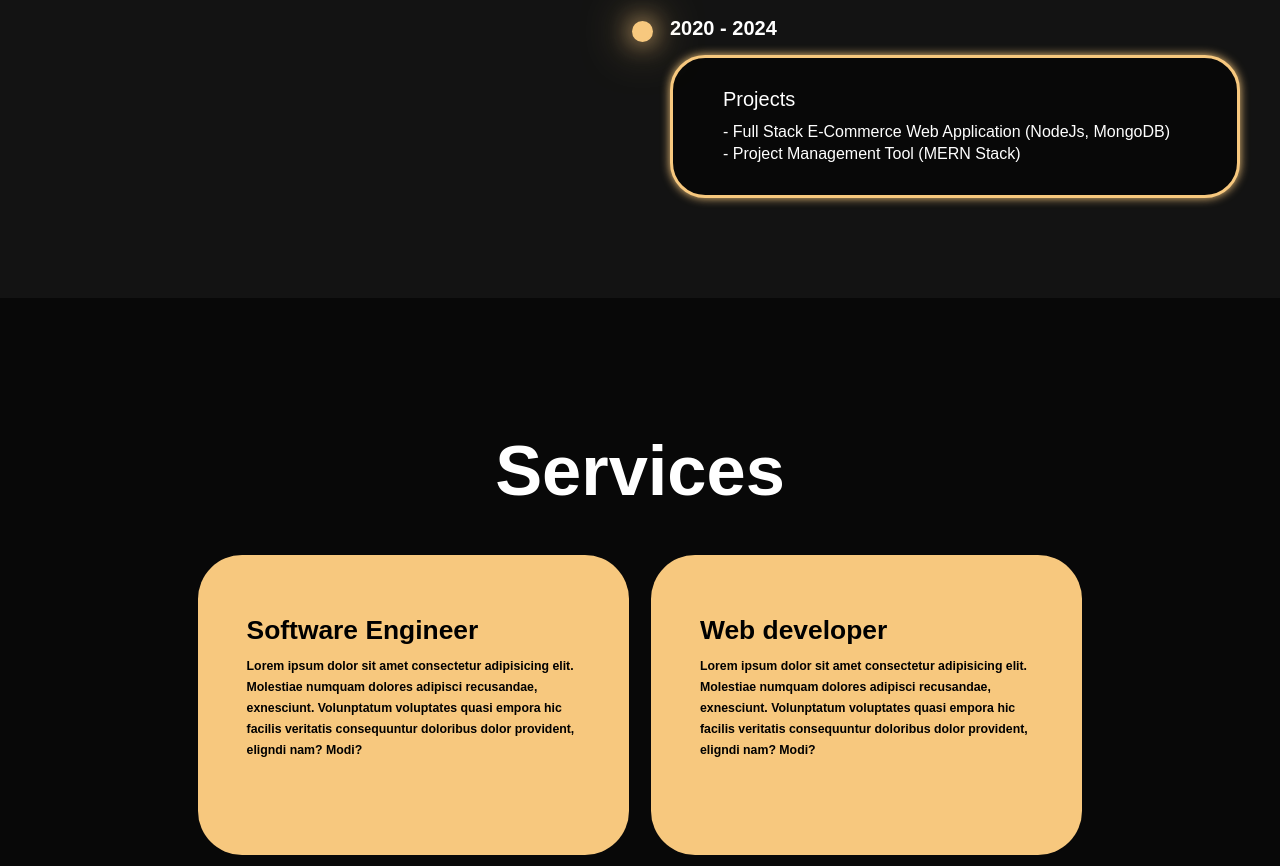
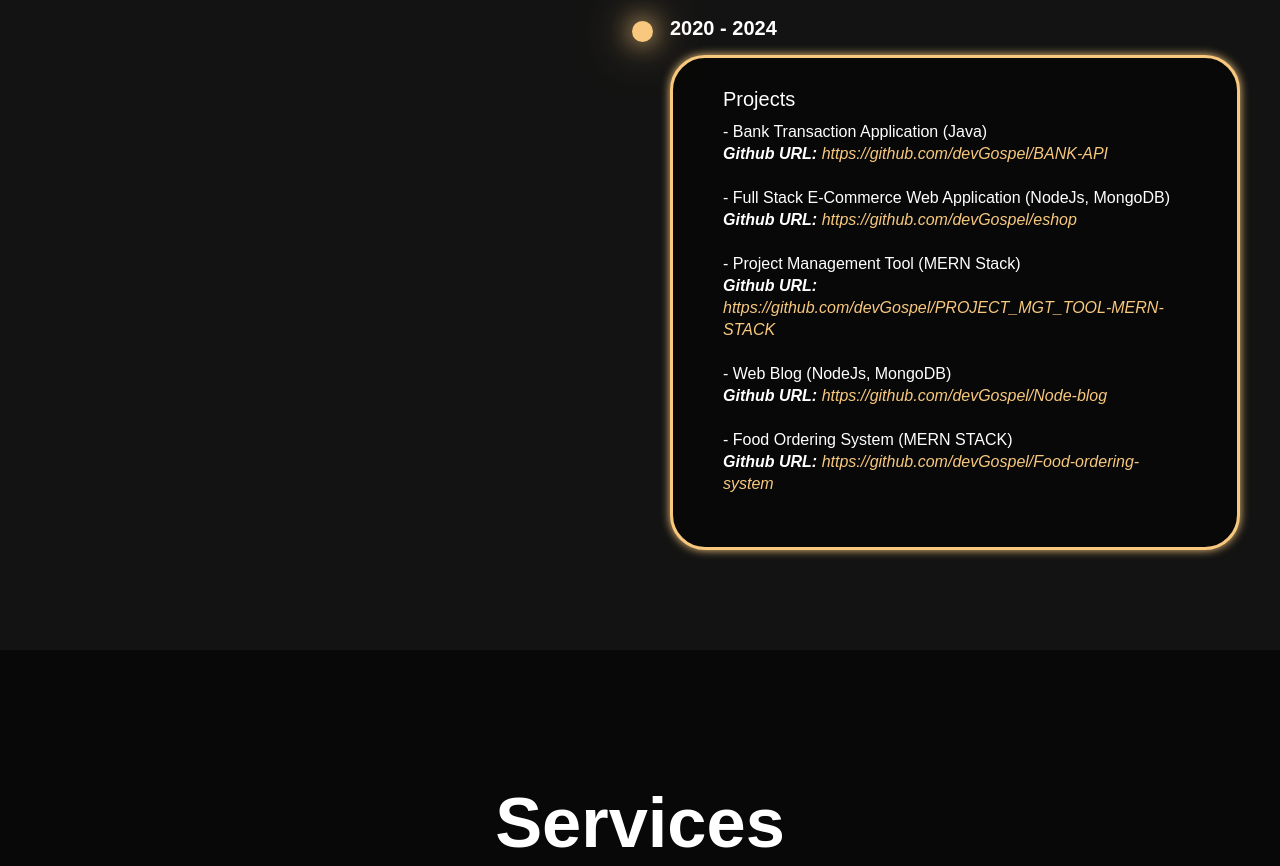
Before and after one commit to devGospel/Portfolio, a plain HTML site: page index.html in a window 1280 px wide. Shown: the part 1760-2626 px from the top of the page. Drawn offline with nearby package versions, Linux system fonts and the light colour scheme.

Commit message:
Education & Services update

```diff
--- a/index.html
+++ b/index.html
@@ -113,9 +113,20 @@
                     <div class="timeline-content">
                         <h3>Projects</h3>
                         <p>
+                            - Bank Transaction Application (Java)   <br>
+                            <i> <b>Github URL: </b> <a href="https://github.com/devGospel/BANK-API" class="git-url">https://github.com/devGospel/BANK-API</a> </i> <br> <br>
+
                            - Full Stack E-Commerce Web Application (NodeJs, MongoDB)   <br>
+                             <i> <b>Github URL: </b> <a href="https://github.com/devGospel/eshop" class="git-url">https://github.com/devGospel/eshop</a> </i> <br> <br>
+
                            - Project Management Tool (MERN Stack) <br>
+                             <i> <b>Github URL: </b> <a href="https://github.com/devGospel/PROJECT_MGT_TOOL-MERN-STACK" class="git-url">https://github.com/devGospel/PROJECT_MGT_TOOL-MERN-STACK</a> </i> <br> <br>
 
+                            - Web Blog (NodeJs, MongoDB)<br>
+                            <i> <b>Github URL: </b> <a href="https://github.com/devGospel/Node-blog" class="git-url">https://github.com/devGospel/Node-blog</a> </i> <br> <br>
+
+                            - Food Ordering System (MERN STACK)<br>
+                            <i> <b>Github URL: </b> <a href="https://github.com/devGospel/Food-ordering-system" class="git-url">https://github.com/devGospel/Food-ordering-system</a> </i> <br> <br>
 
                         </p>
                     </div>
@@ -134,10 +145,13 @@
                 <div class="service-info">
                     <h4>Software Engineer</h4>
                     <p>
-                        Lorem ipsum dolor sit amet consectetur adipisicing elit.
-                            Molestiae numquam dolores adipisci recusandae, exnesciunt.
-                            Volunptatum voluptates quasi empora hic facilis veritatis
-                            consequuntur doloribus dolor provident, eligndi nam? Modi?
+                       - Software Development <br>
+                       - Software Architecture and Design  <br>
+                       - Database Design and Management <br>
+                       - API Development and Integration <br>
+                       - DevOps and Continuous Integration/Continuous Deployment (CI/CD) <br>
+                       - Software Testing and Quality Assurance
+
                     </p>
 
                 </div>
@@ -147,10 +161,13 @@
                 <div class="service-info">
                     <h4>Web developer</h4>
                     <p>
-                        Lorem ipsum dolor sit amet consectetur adipisicing elit.
-                            Molestiae numquam dolores adipisci recusandae, exnesciunt.
-                            Volunptatum voluptates quasi empora hic facilis veritatis
-                            consequuntur doloribus dolor provident, eligndi nam? Modi?
+                        - Website development (Frontend & Backend) <br>
+                        - Custom Web Application Development  <br>
+                        - Responsive Web Design <br>
+                        - Website Maintenance and Support  <br>
+                        - API Development and Integration <br>
+                        - Web Hosting and Deployment <br>
+
                     </p>
 
                 </div>
@@ -171,7 +188,7 @@
 
 
             <div class="service-box">
-                <div class="service-info">
+/                <div class="service-info">
                     <h4>Content creator</h4>
                     <p>
                         Lorem ipsum dolor sit amet consectetur adipisicing elit.
--- a/style.css
+++ b/style.css
@@ -645,3 +645,7 @@
         grid-template-columns: repeat(1, 1fr);
     }
 }
+
+.git-url {
+    color: #f7c87e;
+}
```
